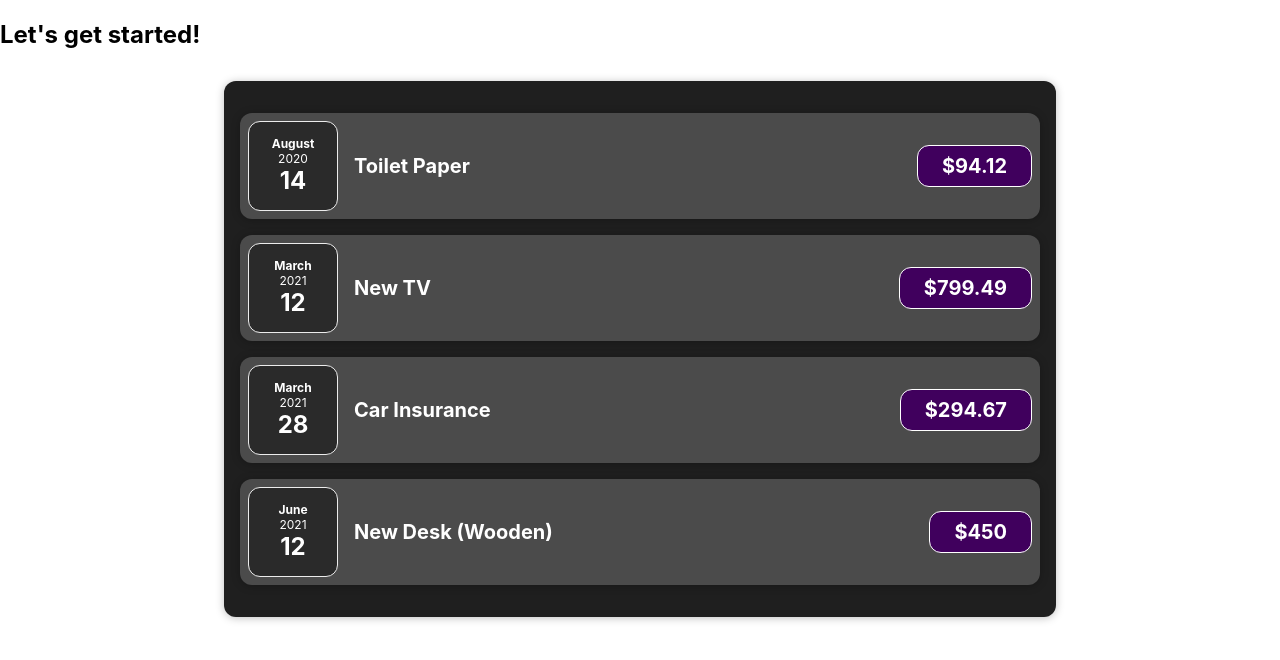
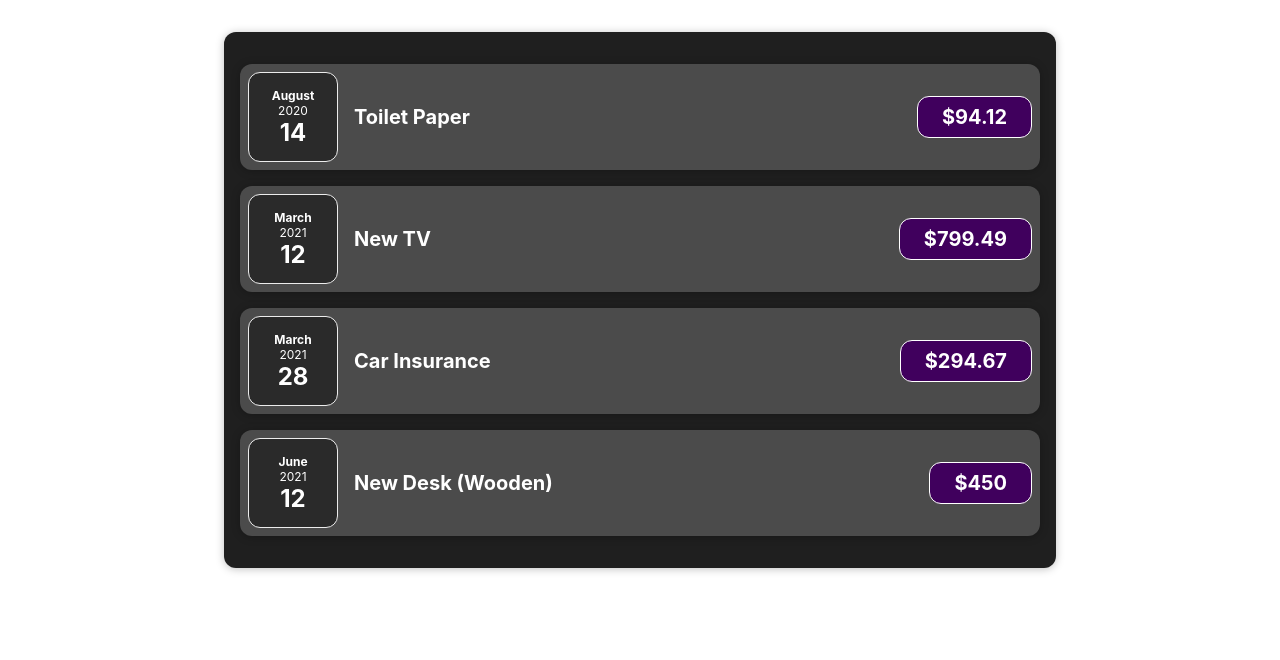
Before and after one commit to barissokat/maxi-react, a React (Create React App) app: page / in a window 1280 px wide. Shown: the top 660 px of the page. Built offline with nearby package versions, Linux system fonts and the light colour scheme.

Commit message:
Organize component files

```diff
--- a/src/App.js
+++ b/src/App.js
@@ -1,4 +1,6 @@
-import Expenses from './components/Expenses'
+import React from 'react'
+
+import Expenses from './components/Expenses/Expenses'
 
 function App () {
   const data = [
@@ -25,7 +27,6 @@
 
   return (
     <div>
-      <h2>Let's get started!</h2>
       <Expenses expenses={data} />
     </div>
   )
--- a/src/components/ExpenseItem.js
+++ b/src/components/Expenses/ExpenseItem.js
@@ -1,4 +1,4 @@
-import Card from './Card'
+import Card from '../UI/Card'
 import ExpenseDate from './ExpenseDate'
 import './ExpenseItem.css'
 
--- a/src/components/Expenses.js
+++ b/src/components/Expenses/Expenses.js
@@ -1,4 +1,4 @@
-import Card from './Card'
+import Card from '../UI/Card'
 import ExpenseItem from './ExpenseItem'
 import './Expenses.css'
 
```
Also changed, not shown: src/components/Expenses/ExpenseDate.css (renamed from src/components/ExpenseDate.css), src/components/Expenses/ExpenseDate.js (renamed from src/components/ExpenseDate.js), src/components/Expenses/ExpenseItem.css (renamed from src/components/ExpenseItem.css), src/components/Expenses/Expenses.css (renamed from src/components/Expenses.css), src/components/UI/Card.css (renamed from src/components/Card.css), src/components/UI/Card.js (renamed from src/components/Card.js).
